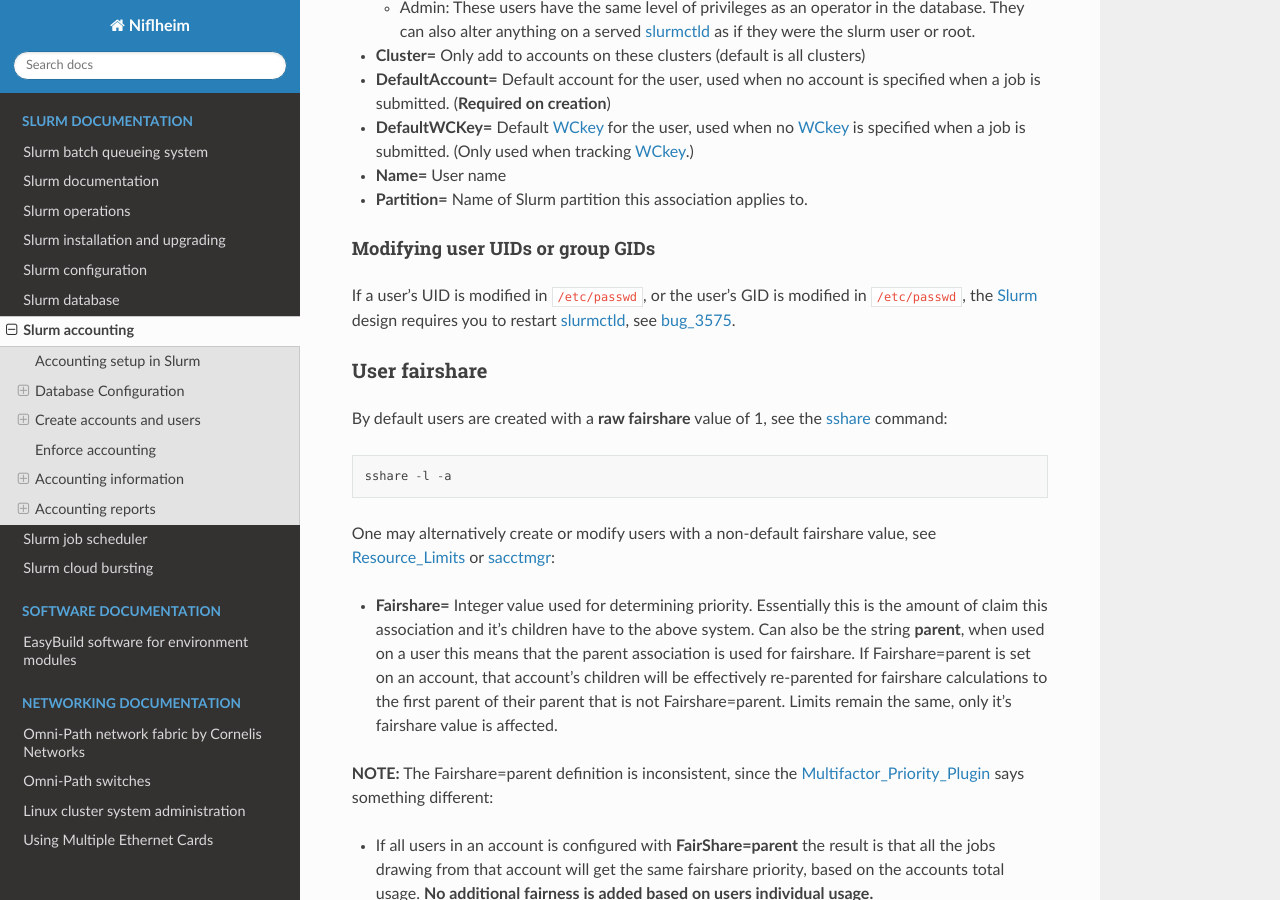
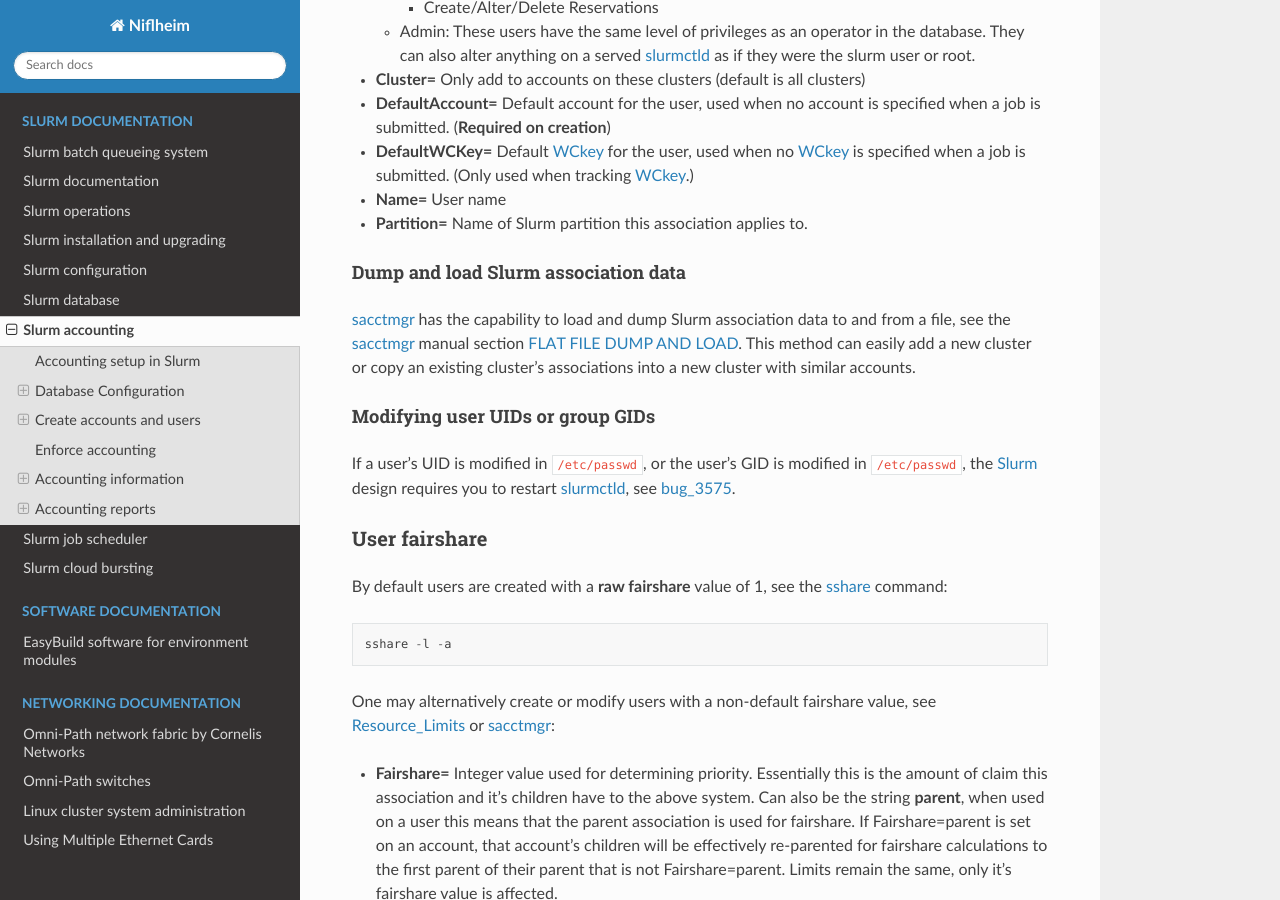
Before and after one commit to OleHolmNielsen/Niflheim_system, a Sphinx documentation site: the page built from docs/Slurm_accounting.rst, in a window 1280 px wide and 900 px high, scrolled down 4925 px. Built offline with Sphinx 7.4.7 and the Read the Docs theme 3.1.0, drawn with Linux system fonts in a browser that asks for light colours; some of the changed text lies outside the part shown.

Commit message:
Dump and load Slurm association data

```diff
--- a/docs/Slurm_accounting.rst
+++ b/docs/Slurm_accounting.rst
@@ -207,6 +207,13 @@ When either adding or modifying a user, the following sacctmgr_ options are avai
 * **DefaultWCKey=** Default WCkey_ for the user, used when no WCkey_ is specified when a job is submitted. (Only used when tracking WCkey_.)
 * **Name=** User name
 * **Partition=** Name of Slurm partition this association applies to.
+
+Dump and load Slurm association data
+......................................
+
+sacctmgr_ has the capability to load and dump Slurm association data to and from a file, see the sacctmgr_ manual section
+`FLAT FILE DUMP AND LOAD <https://slurm.schedmd.com/sacctmgr.html#SECTION_FLAT-FILE-DUMP-AND-LOAD>`_.
+This method can easily add a new cluster or copy an existing cluster's associations into a new cluster with similar accounts.
 
 Modifying user UIDs or group GIDs
 .................................
```
